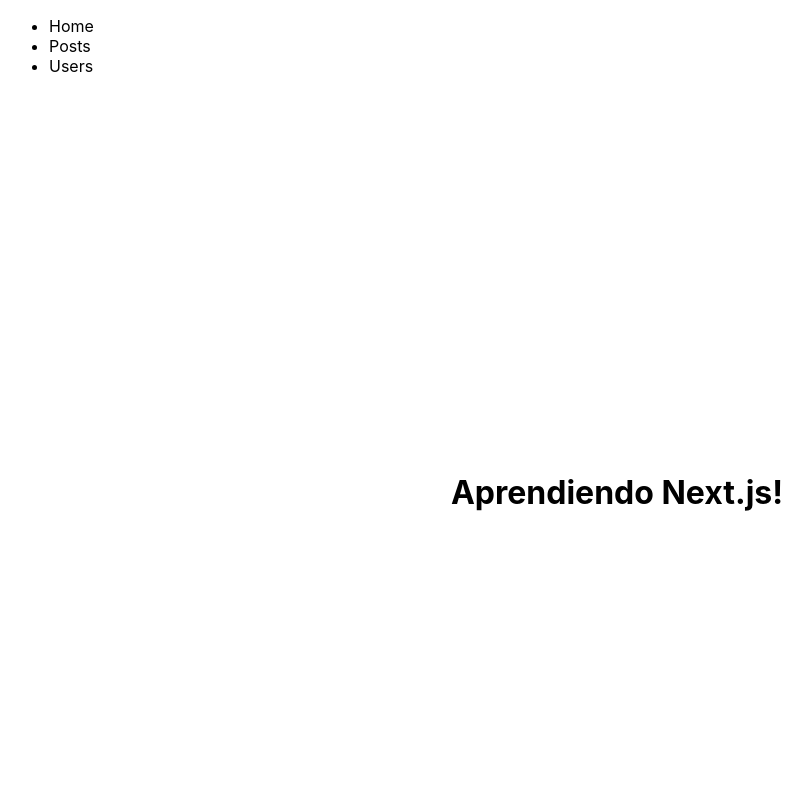
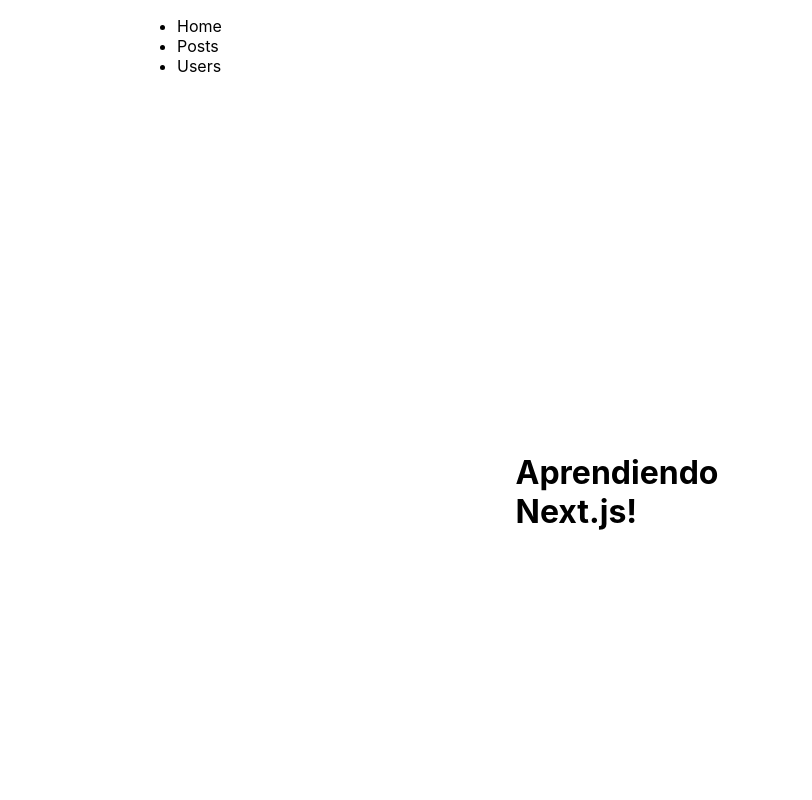
Before and after one commit to katherinebl/curso-nextjs, a Next.js app in the folder my-app/: page / in a window 1280 px wide. Shown: the top 800 px of the page, without its empty margins (23-835 px from the left). Built offline with nearby package versions, Linux system fonts and the light colour scheme.

Commit message:
Fetched posts - Client Side Rendering

```diff
--- a/my-app/styles/globals.css
+++ b/my-app/styles/globals.css
@@ -1,14 +1,17 @@
 html,
 body {
   padding: 0;
-  margin: 0;
-  font-family: -apple-system, BlinkMacSystemFont, Segoe UI, Roboto, Oxygen,
-    Ubuntu, Cantarell, Fira Sans, Droid Sans, Helvetica Neue, sans-serif;
+  margin: 0 auto;
+  max-width: 1024px;
+  font-family: -apple-system, BlinkMacSystemFont, Segoe UI, Roboto, Oxygen, Ubuntu, Cantarell, Fira Sans, Droid Sans, Helvetica Neue, sans-serif;
 }
 
 a {
   color: inherit;
   text-decoration: none;
+
+  display: flex;
+  align-items: center;
 }
 
 * {
```
Also changed, not shown: my-app/pages/posts/index.js (+27 -0 lines).
